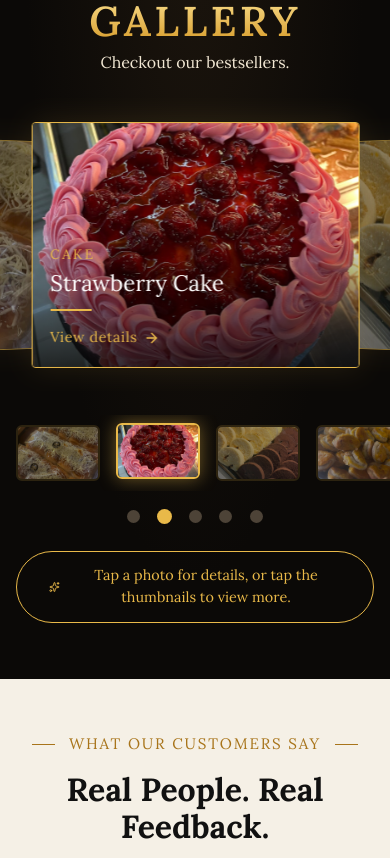
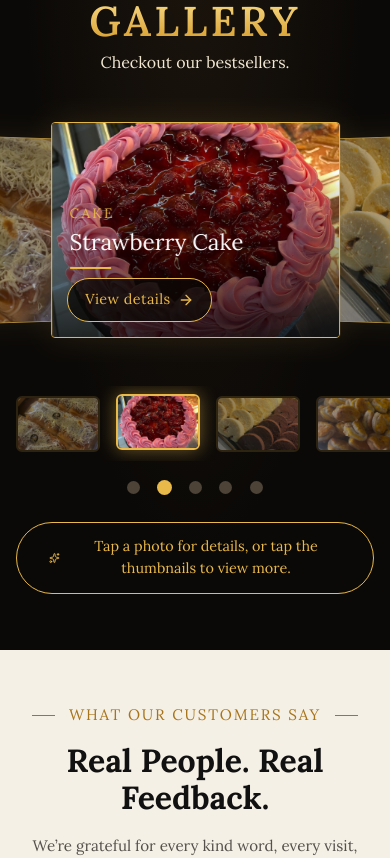
Before and after one commit to taleofthewind/karetela-website, a React (Vite) app: page / in a window 390 px wide. Shown: the part 2000-2858 px from the top of the page. Built offline with nearby package versions, Linux system fonts and the light colour scheme; a web font is replaced by a local one.

Commit message:
[UPDATE] gallery details into single button

```diff
--- a/src/components/gallery/Detailcard.jsx
+++ b/src/components/gallery/Detailcard.jsx
@@ -6,6 +6,7 @@ import "./Detailcard.css";
 
 export default function Detailcard({ item, open, onClose }) {
   const closeRef = useRef(null);
+  const rootRef = useRef(null);
 
   // Escape closes the card
   useEffect(() => {
@@ -22,10 +23,22 @@ export default function Detailcard({ item, open, onClose }) {
     return () => cancelAnimationFrame(id);
   }, [open]);
 
+  // Small screens: the card sits under the photo, so make sure it is on screen when it opens
+  useEffect(() => {
+    if (!open) return;
+    if (!window.matchMedia("(max-width: 1180px)").matches) return;
+    const reduce = window.matchMedia("(prefers-reduced-motion: reduce)").matches;
+    const id = requestAnimationFrame(() =>
+      rootRef.current?.scrollIntoView({ block: "nearest", behavior: reduce ? "auto" : "smooth" })
+    );
+    return () => cancelAnimationFrame(id);
+  }, [open, item?.src]);
+
   if (!item) return null;
 
   return (
     <aside
+      ref={rootRef}
       className={`gal__detail ${open ? "is-open" : ""}`}
       aria-label={`Details for ${item.name}`}
       aria-hidden={!open}
--- a/src/components/gallery/Galleryshowcase.css
+++ b/src/components/gallery/Galleryshowcase.css
@@ -3,6 +3,7 @@
   --gold-soft: rgba(233, 185, 73, 0.55);
 
   /* shared with the details card */
+  --slide-w: 60%; /* width of the centre photo, used to place the button */
   --detail-w: clamp(18rem, 23vw, 23rem);
   --detail-overlap: 3.5rem;
   --detail-shift: calc((var(--detail-w) - var(--detail-overlap)) / 2);
@@ -88,7 +89,12 @@
 }
 
 .gal__slide-wrap:not(.swiper-slide-active) .gal__hit {
-  cursor: grab;
+  cursor: pointer;
+}
+
+/* side photos light up a little so they look clickable */
+.gal__slide-wrap:not(.swiper-slide-active):hover {
+  opacity: 0.8;
 }
 
 .gal__hit:focus-visible {
@@ -292,21 +298,26 @@
 /* ---------- Tablet / phone ---------- */
 @media (max-width: 900px) {
   .gal__slide-wrap {
-    width: 74%;
+    width: 66%; /* more of the neighbouring photos shows, so they are easy to tap */
   }
 
   .gal__arrow {
-    width: 52px;
-    height: 52px;
+    width: 44px;
+    height: 44px;
   }
 
-  .gal__arrow--prev { left: 0.75rem; }
-  .gal__arrow--next { right: 0.75rem; }
+  .gal__arrow--prev { left: 0.4rem; }
+  .gal__arrow--next { right: 0.4rem; }
 }
 
 @media (max-width: 640px) {
   .gal__slide-wrap {
-    width: 84%;
+    width: 74%;
+    opacity: 0.7;
+  }
+
+  .gal__slide-wrap.swiper-slide-active {
+    opacity: 1;
   }
 
   .gal__slide {
@@ -356,3 +367,60 @@
     transition: none;
   }
 }
+
+/* ---------- "View details" button on small screens ---------- */
+.gal__details-btn {
+  display: none;
+}
+
+@media (max-width: 900px) {
+  .gal { --slide-w: 66%; }
+}
+
+@media (max-width: 640px) {
+  .gal { --slide-w: 74%; }
+}
+
+@media (max-width: 1180px) {
+  .gal__details-btn {
+    position: absolute;
+    z-index: 6; /* above the photos */
+    left: calc(50% - var(--slide-w) / 2 + 1rem);
+    bottom: 1rem;
+    display: inline-flex;
+    align-items: center;
+    gap: 0.45rem;
+    min-height: 44px;
+    padding: 0.55rem 1.1rem;
+    border: 1px solid var(--gold);
+    border-radius: 999px;
+    background: rgba(10, 8, 6, 0.75);
+    color: var(--gold);
+    font: inherit;
+    font-size: 0.9rem;
+    letter-spacing: 0.03em;
+    cursor: pointer;
+    touch-action: manipulation;
+    -webkit-tap-highlight-color: transparent;
+    transition: background 0.25s ease, color 0.25s ease;
+  }
+
+  .gal__details-btn:hover {
+    background: var(--gold);
+    color: #14100a;
+  }
+
+  .gal__details-btn:focus-visible {
+    outline: 2px solid #fff;
+    outline-offset: 3px;
+  }
+
+  /* the real button replaces the old text label, and the caption makes room for it */
+  .gal__more {
+    display: none;
+  }
+
+  .gal__caption {
+    padding-bottom: 4.25rem;
+  }
+}
--- a/src/components/gallery/Galleryshowcase.jsx
+++ b/src/components/gallery/Galleryshowcase.jsx
@@ -78,6 +78,14 @@ export default function Galleryshowcase() {
   // Both side previews need neighbours, so loop only when there are enough photos
   const canLoop = galleryItems.length >= 6;
 
+  // Jump to any photo (works with and without loop)
+  const goTo = (index) => {
+    const swiper = mainRef.current;
+    if (!swiper) return;
+    if (canLoop) swiper.slideToLoop(index);
+    else swiper.slideTo(index);
+  };
+
   return (
     <div className={`gal ${open ? "gal--open" : ""}`} ref={root}>
       <div className="gal__stage">
@@ -104,13 +112,12 @@ export default function Galleryshowcase() {
               speed={700}
               grabCursor
               keyboard
-              slideToClickedSlide
               autoplay={{ delay: 4200, disableOnInteraction: false, pauseOnMouseEnter: true }}
               navigation={{ prevEl: ".gal__arrow--prev", nextEl: ".gal__arrow--next" }}
               pagination={{ el: ".gal__dots", clickable: true }}
               thumbs={{ swiper: thumbs && !thumbs.destroyed ? thumbs : null }}
             >
-              {galleryItems.map((item) => (
+              {galleryItems.map((item, index) => (
                 <SwiperSlide key={item.src} className="gal__slide-wrap">
                   {({ isActive }) => (
                     <figure className="gal__slide">
@@ -129,9 +136,16 @@ export default function Galleryshowcase() {
                         type="button"
                         className="gal__hit"
                         tabIndex={isActive ? 0 : -1}
-                        aria-label={`View details for ${item.name}`}
+                        aria-label={
+                          index === active ? `View details for ${item.name}` : `Show ${item.name}`
+                        }
                         onClick={() => {
-                          if (isActive) setOpen((o) => !o);
+                          if (index === active) {
+                            setOpen((o) => !o);
+                          } else {
+                            goTo(index);
+                            setOpen(true);
+                          }
                         }}
                       />
                     </figure>
@@ -140,6 +154,18 @@ export default function Galleryshowcase() {
               ))}
             </Swiper>
           </div>
+
+          {/* Small screens: a real button on top of the photo, outside the slider,
+              so it works on every photo (the text label inside the photo is not a button) */}
+          <button
+            type="button"
+            className="gal__details-btn"
+            aria-expanded={open}
+            onClick={() => setOpen((o) => !o)}
+          >
+            {open ? "Hide details" : "View details"}
+            <ArrowRight size={16} aria-hidden="true" />
+          </button>
         </div>
 
         <Detailcard item={galleryItems[active] ?? galleryItems[0]} open={open} onClose={closeDetails} />
```
